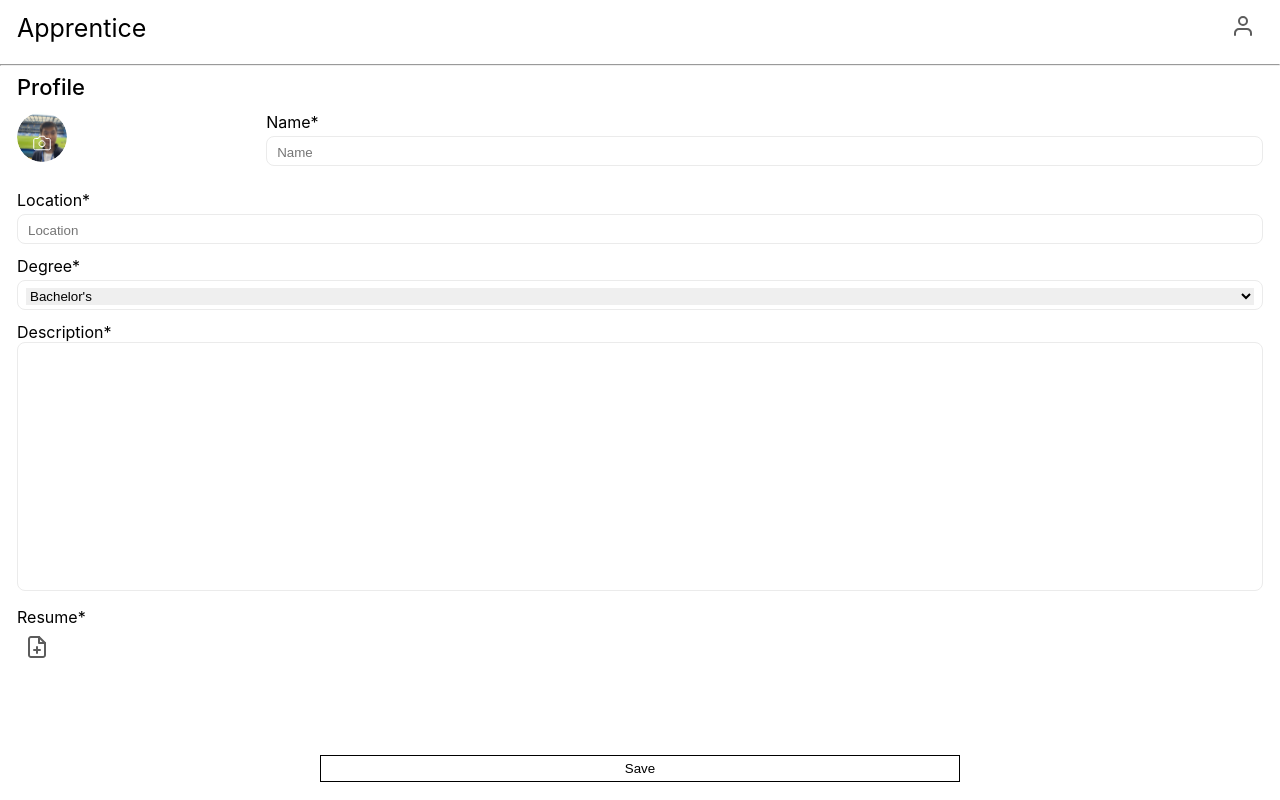
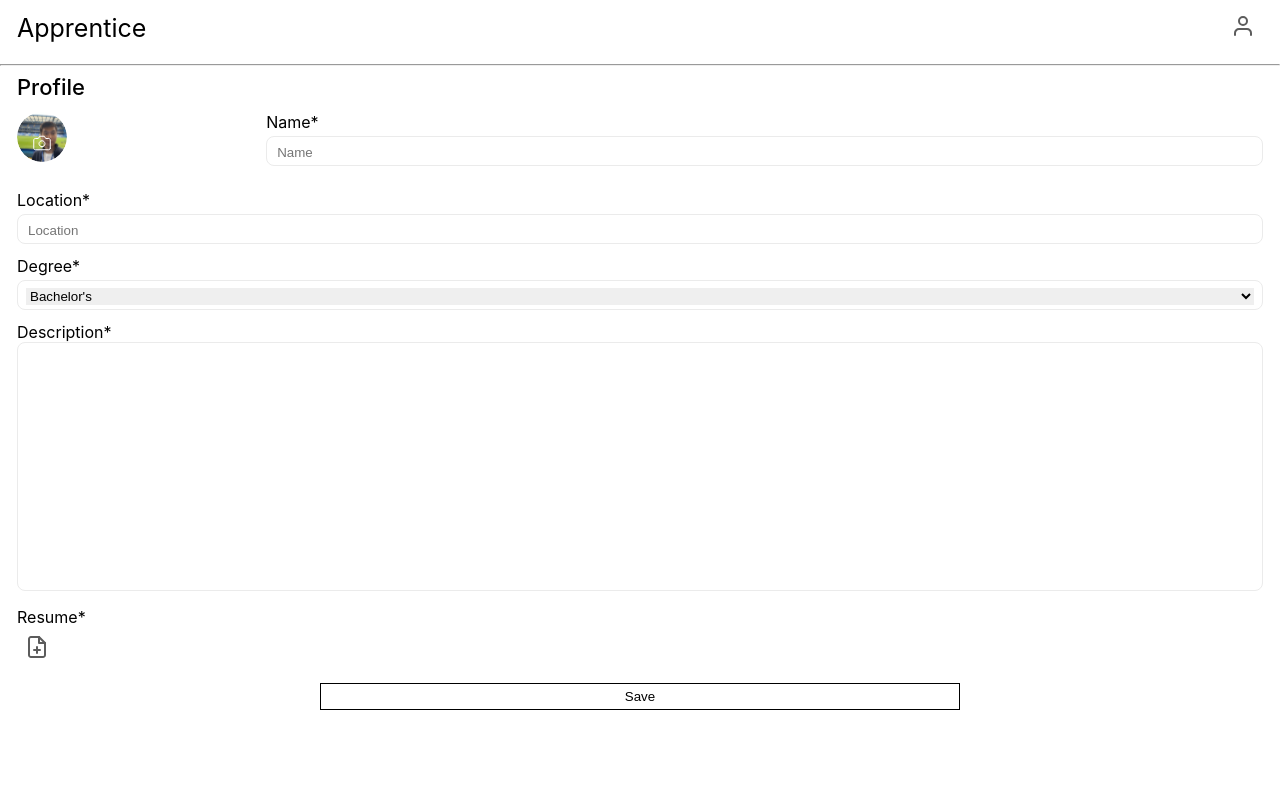
Before and after one commit to zhumanklv/apprentice, a Next.js app: page /profile in a window 1280 px wide. Built offline with nearby package versions, Linux system fonts and the light colour scheme.

Commit message:
fix: fix the save button marign in a profile page

```diff
--- a/pages/profile/styles.module.css
+++ b/pages/profile/styles.module.css
@@ -52,8 +52,7 @@
   width: 100%;
   display: flex;
   justify-content: center;
-  position: absolute;
-  bottom: 18px;
+  margin-top: 12px;
 }
 .buttonsSave {
   background: none;
```
